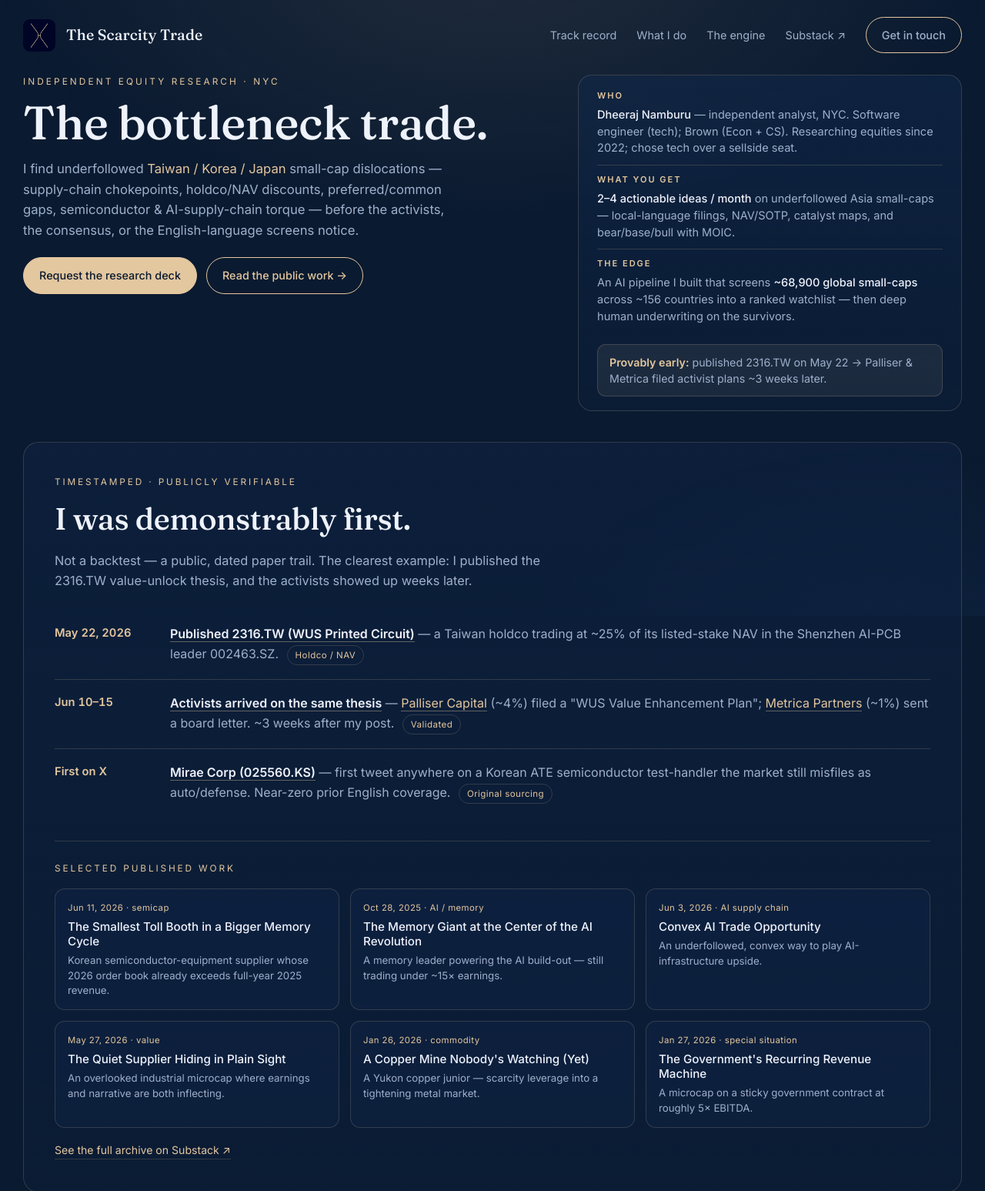
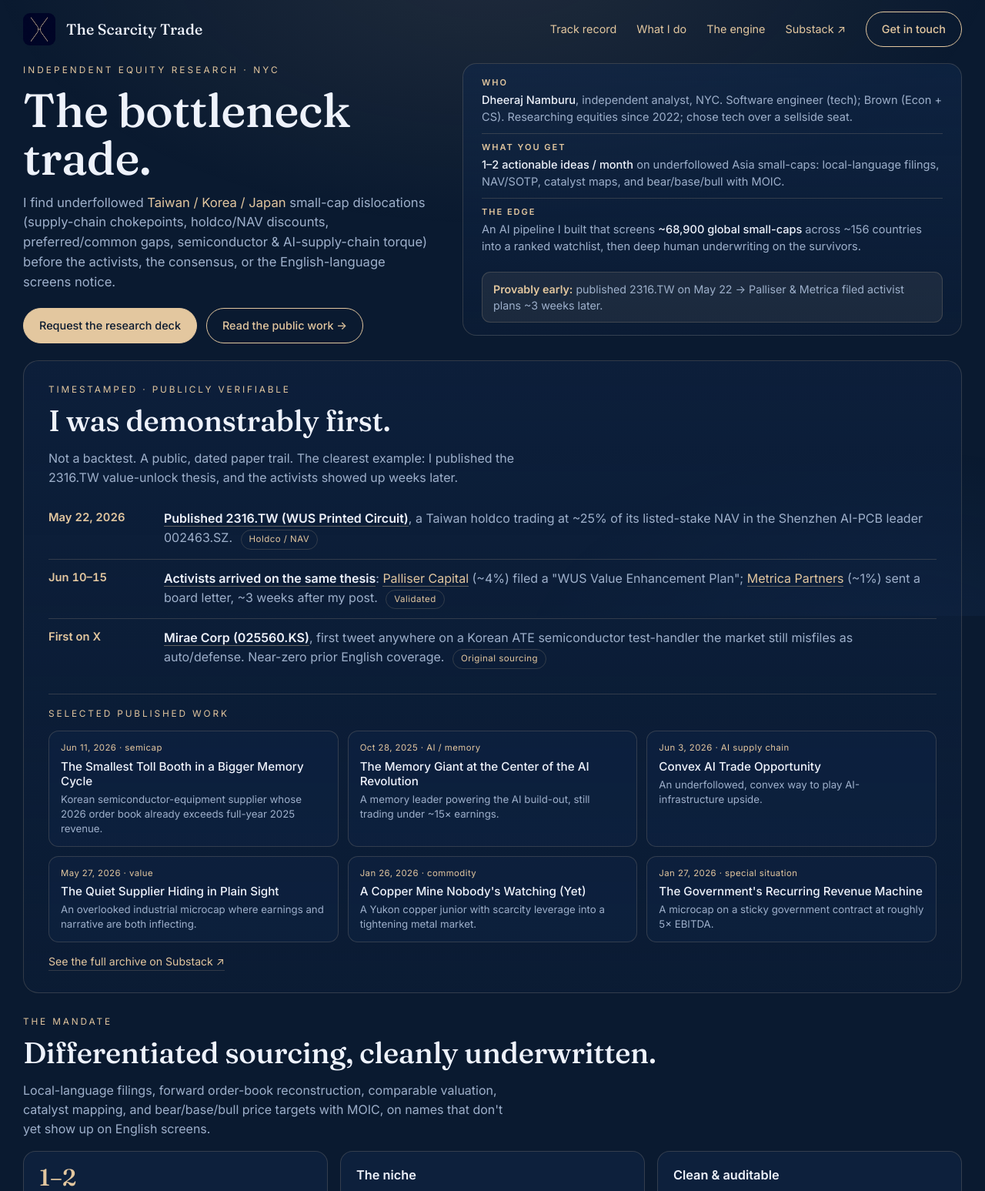
Before and after one commit to dheeraj5612/scarcity-trade-site, a plain HTML site: page index.html in a window 1280 px wide. Shown: the top 1547 px of the page at 77% size. Drawn offline with Linux system fonts and the light colour scheme.

Commit message:
Density pass, remove em dashes, 1-2 cadence, gold nav links, fix btn hover

```diff
--- a/index.html
+++ b/index.html
@@ -3,10 +3,10 @@
 <head>
 <meta charset="utf-8">
 <meta name="viewport" content="width=device-width, initial-scale=1">
-<title>The Scarcity Trade — Independent Asia small-cap research</title>
-<meta name="description" content="The bottleneck trade: underfollowed Taiwan / Korea / Japan small-cap dislocations — found before the activists, the consensus, and the English-language screens.">
+<title>The Scarcity Trade: Independent Asia small-cap research</title>
+<meta name="description" content="The bottleneck trade: underfollowed Taiwan / Korea / Japan small-cap dislocations, found before the activists, the consensus, and the English-language screens.">
 <meta property="og:title" content="The Scarcity Trade">
-<meta property="og:description" content="The bottleneck trade — independent, timestamped Asia small-cap research.">
+<meta property="og:description" content="The bottleneck trade. Independent, timestamped Asia small-cap research.">
 <meta property="og:image" content="/assets/logo.png">
 <link rel="icon" href="/assets/logo.png">
 <link rel="preconnect" href="https://fonts.googleapis.com">
@@ -20,7 +20,7 @@
 }
 *{box-sizing:border-box} html{scroll-behavior:smooth}
 body{margin:0;background:var(--navy);color:var(--ink);
-  font-family:Inter,-apple-system,system-ui,sans-serif;line-height:1.6;
+  font-family:Inter,-apple-system,system-ui,sans-serif;line-height:1.55;
   -webkit-font-smoothing:antialiased;}
 .wrap{max-width:1280px;margin:0 auto;padding:0 30px}
 a{color:inherit}
@@ -35,14 +35,13 @@
 main{position:relative;z-index:1}
 
 /* header */
-header{display:flex;align-items:center;justify-content:space-between;padding:22px 0}
+header{display:flex;align-items:center;justify-content:space-between;padding:15px 0}
 .brand{display:flex;align-items:center;gap:14px;text-decoration:none}
 .brand img{width:42px;height:42px;border-radius:9px}
 .brand b{font-family:Fraunces,Georgia,serif;font-weight:500;letter-spacing:.005em;font-size:1.22rem;color:var(--ink)}
-.nav{font-feature-settings:"ss01";}
 .nav{display:flex;gap:26px;align-items:center;font-size:.9rem}
-.nav a{color:var(--muted);text-decoration:none;transition:color .2s}
-.nav a:hover{color:var(--gold)}
+.nav a:not(.btn){color:var(--gold);text-decoration:none;transition:color .2s}
+.nav a:not(.btn):hover{color:var(--gold-bright)}
 .btn{display:inline-block;border:1px solid var(--gold);color:var(--gold);
   padding:11px 20px;border-radius:999px;text-decoration:none;font-size:.9rem;font-weight:500;
   transition:all .2s;white-space:nowrap}
@@ -51,37 +50,36 @@
 .btn-solid:hover{background:var(--gold-bright);border-color:var(--gold-bright)}
 
 /* hero */
-.hero{padding:6px 0 14px}
-.hero-grid{display:grid;grid-template-columns:1.15fr .85fr;gap:46px;align-items:start}
-.hero .mark{width:60px;height:60px;border-radius:13px;margin:0 0 16px;display:block;box-shadow:0 14px 44px rgba(0,0,0,.45)}
-.eyebrow{font-size:.74rem;letter-spacing:.26em;text-transform:uppercase;color:var(--gold);margin-bottom:13px}
-h1{font-family:Fraunces,serif;font-weight:500;font-size:clamp(2.3rem,5vw,3.8rem);line-height:1.02;margin:0 0 15px;letter-spacing:-.01em}
-.hero p.lead{font-size:1.04rem;color:var(--muted);max-width:560px;margin:0 0 22px}
+.hero{padding:6px 0 8px}
+.hero-grid{display:grid;grid-template-columns:0.9fr 1.1fr;gap:40px;align-items:start}
+.eyebrow{font-size:.74rem;letter-spacing:.26em;text-transform:uppercase;color:var(--gold);margin-bottom:12px}
+h1{font-family:Fraunces,serif;font-weight:500;font-size:clamp(2.3rem,5vw,3.8rem);line-height:1.02;margin:0 0 14px;letter-spacing:-.01em}
+.hero p.lead{font-size:1.04rem;color:var(--muted);max-width:560px;margin:0 0 20px}
 .cta-row{display:flex;gap:12px;flex-wrap:wrap}
-.fact-card{background:linear-gradient(180deg,rgba(16,39,73,.62),rgba(14,34,65,.28));border:1px solid var(--line);border-radius:18px;padding:18px 24px}
-.fact-card .blk{padding:10px 0;border-top:1px solid var(--line)}
+.fact-card{background:linear-gradient(180deg,rgba(16,39,73,.62),rgba(14,34,65,.28));border:1px solid var(--line);border-radius:18px;padding:16px 24px}
+.fact-card .blk{padding:9px 0;border-top:1px solid var(--line)}
 .fact-card .blk:first-child{padding-top:0;border-top:0}
-.fact-card h4{font-size:.69rem;letter-spacing:.18em;text-transform:uppercase;color:var(--gold);margin:0 0 5px}
+.fact-card h4{font-size:.69rem;letter-spacing:.18em;text-transform:uppercase;color:var(--gold);margin:0 0 4px}
 .fact-card p{margin:0;color:var(--muted);font-size:.91rem;line-height:1.5}
 .fact-card .ink{color:var(--ink);font-weight:500}
-.proof-line{margin-top:14px;padding:12px 15px;border-radius:11px;background:rgba(227,199,159,.08);border:1px solid var(--line);color:var(--muted);font-size:.89rem;line-height:1.5}
+.proof-line{margin-top:12px;padding:11px 14px;border-radius:11px;background:rgba(227,199,159,.08);border:1px solid var(--line);color:var(--muted);font-size:.89rem;line-height:1.5}
 .proof-line b{color:var(--gold)}
-@media(max-width:820px){.hero-grid{grid-template-columns:1fr;gap:24px}}
+@media(max-width:820px){.hero-grid{grid-template-columns:1fr;gap:22px}}
 
 /* divider rule */
 .rule{height:1px;background:var(--line);margin:8px 0}
 
 /* sections */
-section{padding:26px 0}
-.kicker{font-size:.74rem;letter-spacing:.24em;text-transform:uppercase;color:var(--gold);margin-bottom:16px}
-h2{font-family:Fraunces,serif;font-weight:500;font-size:clamp(1.7rem,4vw,2.5rem);line-height:1.12;margin:0 0 18px;letter-spacing:-.01em}
-.sub{color:var(--muted);max-width:640px;font-size:1.02rem}
+section{padding:14px 0}
+.kicker{font-size:.74rem;letter-spacing:.24em;text-transform:uppercase;color:var(--gold);margin-bottom:10px}
+h2{font-family:Fraunces,serif;font-weight:500;font-size:clamp(1.7rem,4vw,2.4rem);line-height:1.1;margin:0 0 11px;letter-spacing:-.01em}
+.sub{color:var(--muted);max-width:640px;font-size:1.0rem}
 
 /* proof timeline */
 .proof{background:linear-gradient(180deg,rgba(14,34,65,.6),rgba(14,34,65,.25));
-  border:1px solid var(--line);border-radius:20px;padding:42px 40px}
-.tl{display:grid;gap:0;margin-top:26px}
-.tl .row{display:grid;grid-template-columns:128px 1fr;gap:22px;padding:18px 0;border-top:1px solid var(--line)}
+  border:1px solid var(--line);border-radius:20px;padding:28px 32px}
+.tl{display:grid;gap:0;margin-top:16px}
+.tl .row{display:grid;grid-template-columns:128px 1fr;gap:22px;padding:12px 0;border-top:1px solid var(--line)}
 .tl .row:first-child{border-top:0}
 .tl .date{color:var(--gold);font-weight:600;font-size:.92rem;font-variant-numeric:tabular-nums}
 .tl .what b{color:var(--ink)}
@@ -91,45 +89,45 @@
 .what a{color:var(--gold);border-bottom:1px solid rgba(227,199,159,.4);text-decoration:none;transition:color .2s,border-color .2s}
 .what a:hover{color:var(--gold-bright);border-color:var(--gold-bright)}
 .what a b{color:inherit}
-.work-grid{display:grid;grid-template-columns:repeat(3,1fr);gap:14px;margin-top:16px}
-.work{display:flex;flex-direction:column;gap:6px;padding:15px 16px;border:1px solid var(--line);border-radius:13px;background:rgba(16,39,73,.4);text-decoration:none;transition:border-color .2s,background .2s}
+.work-grid{display:grid;grid-template-columns:repeat(3,1fr);gap:12px;margin-top:13px}
+.work{display:flex;flex-direction:column;gap:5px;padding:13px 15px;border:1px solid var(--line);border-radius:13px;background:rgba(16,39,73,.4);text-decoration:none;transition:border-color .2s,background .2s}
 .work:hover{border-color:var(--gold);background:rgba(16,39,73,.72)}
 .work .wdate{font-size:.71rem;color:var(--gold);letter-spacing:.04em}
 .work .wtitle{font-size:.95rem;color:var(--ink);font-weight:500;line-height:1.25}
-.work .wnote{font-size:.83rem;color:var(--muted);line-height:1.45}
-.seeall{display:inline-block;margin-top:18px;color:var(--gold);text-decoration:none;font-size:.88rem;border-bottom:1px solid var(--line)}
+.work .wnote{font-size:.83rem;color:var(--muted);line-height:1.42}
+.seeall{display:inline-block;margin-top:14px;color:var(--gold);text-decoration:none;font-size:.88rem;border-bottom:1px solid var(--line)}
 .seeall:hover{color:var(--gold-bright)}
 @media(max-width:820px){.work-grid{grid-template-columns:1fr}}
 
 /* grid cards */
-.grid{display:grid;grid-template-columns:repeat(3,1fr);gap:18px;margin-top:30px}
-.card{background:rgba(16,39,73,.5);border:1px solid var(--line);border-radius:16px;padding:24px}
-.card h3{font-size:1.02rem;margin:0 0 8px;color:var(--ink);font-weight:600}
-.card p{margin:0;color:var(--muted);font-size:.94rem}
-.num{font-family:Fraunces,serif;color:var(--gold);font-size:1.9rem;line-height:1;margin-bottom:10px;font-weight:500}
+.grid{display:grid;grid-template-columns:repeat(3,1fr);gap:16px;margin-top:16px}
+.card{background:rgba(16,39,73,.5);border:1px solid var(--line);border-radius:16px;padding:18px 20px}
+.card h3{font-size:1.02rem;margin:0 0 7px;color:var(--ink);font-weight:600}
+.card p{margin:0;color:var(--muted);font-size:.92rem}
+.num{font-family:Fraunces,serif;color:var(--gold);font-size:1.9rem;line-height:1;margin-bottom:8px;font-weight:500}
 
 /* engine / watchlist callout */
-.engine{display:grid;grid-template-columns:1.3fr 1fr;gap:36px;align-items:center;
+.engine{display:grid;grid-template-columns:1.3fr 1fr;gap:30px;align-items:center;
   background:linear-gradient(180deg,rgba(16,39,73,.55),rgba(10,26,48,.2));
-  border:1px solid var(--line);border-radius:20px;padding:40px}
-.engine .big{font-family:Fraunces,serif;font-size:clamp(2.2rem,6vw,3.4rem);color:var(--gold);line-height:1;margin-bottom:6px}
-.disc{font-size:.8rem;color:var(--muted-2);margin-top:16px;max-width:560px}
+  border:1px solid var(--line);border-radius:20px;padding:26px 32px}
+.engine .big{font-family:Fraunces,serif;font-size:clamp(2.2rem,6vw,3.4rem);color:var(--gold);line-height:1;margin-bottom:5px}
+.disc{font-size:.8rem;color:var(--muted-2);margin-top:13px;max-width:560px}
 
 /* contact */
-.contact{text-align:center;padding:72px 0 40px}
+.contact{text-align:center;padding:34px 0 18px}
 .contact a.mail{font-family:Fraunces,serif;font-size:clamp(1.3rem,4vw,2rem);color:var(--gold);text-decoration:none;border-bottom:1px solid var(--line);padding-bottom:3px}
-.socials{display:flex;gap:24px;justify-content:center;margin-top:30px;font-size:.92rem}
+.socials{display:flex;gap:24px;justify-content:center;margin-top:20px;font-size:.92rem}
 .socials a{color:var(--muted);text-decoration:none;transition:color .2s}
 .socials a:hover{color:var(--gold)}
 
-footer{border-top:1px solid var(--line);padding:30px 0 50px;color:var(--muted-2);font-size:.8rem;text-align:center}
+footer{border-top:1px solid var(--line);padding:18px 0 28px;color:var(--muted-2);font-size:.8rem;text-align:center}
 
 @media(max-width:760px){
   .nav .links{display:none}
   .grid{grid-template-columns:1fr}
   .engine{grid-template-columns:1fr;text-align:center}
   .tl .row{grid-template-columns:84px 1fr;gap:14px}
-  .proof{padding:30px 22px}
+  .proof{padding:24px 20px}
 }
 </style>
 </head>
@@ -158,17 +156,17 @@
       <div class="hero-left">
         <div class="eyebrow">Independent equity research · NYC</div>
         <h1>The bottleneck trade.</h1>
-        <p class="lead">I find underfollowed <span class="gold">Taiwan / Korea / Japan</span> small-cap dislocations — supply-chain chokepoints, holdco/NAV discounts, preferred/common gaps, semiconductor &amp; AI-supply-chain torque — before the activists, the consensus, or the English-language screens notice.</p>
+        <p class="lead">I find underfollowed <span class="gold">Taiwan / Korea / Japan</span> small-cap dislocations (supply-chain chokepoints, holdco/NAV discounts, preferred/common gaps, semiconductor &amp; AI-supply-chain torque) before the activists, the consensus, or the English-language screens notice.</p>
         <div class="cta-row">
-          <a class="btn-solid btn" href="mailto:dheeraj@scarcitytrade.com?subject=Intro%20—%20research">Request the research deck</a>
+          <a class="btn-solid btn" href="mailto:dheeraj@scarcitytrade.com?subject=Research%20intro">Request the research deck</a>
           <a class="btn" href="https://scarcitytrade.substack.com" target="_blank" rel="noopener">Read the public work →</a>
         </div>
       </div>
       <div class="hero-right">
         <div class="fact-card">
-          <div class="blk"><h4>Who</h4><p><span class="ink">Dheeraj Namburu</span> — independent analyst, NYC. Software engineer (tech); Brown (Econ + CS). Researching equities since 2022; chose tech over a sellside seat.</p></div>
-          <div class="blk"><h4>What you get</h4><p><span class="ink">2–4 actionable ideas / month</span> on underfollowed Asia small-caps — local-language filings, NAV/SOTP, catalyst maps, and bear/base/bull with MOIC.</p></div>
-          <div class="blk"><h4>The edge</h4><p>An AI pipeline I built that screens <span class="ink">~68,900 global small-caps</span> across ~156 countries into a ranked watchlist — then deep human underwriting on the survivors.</p></div>
+          <div class="blk"><h4>Who</h4><p><span class="ink">Dheeraj Namburu</span>, independent analyst, NYC. Software engineer (tech); Brown (Econ + CS). Researching equities since 2022; chose tech over a sellside seat.</p></div>
+          <div class="blk"><h4>What you get</h4><p><span class="ink">1–2 actionable ideas / month</span> on underfollowed Asia small-caps: local-language filings, NAV/SOTP, catalyst maps, and bear/base/bull with MOIC.</p></div>
+          <div class="blk"><h4>The edge</h4><p>An AI pipeline I built that screens <span class="ink">~68,900 global small-caps</span> across ~156 countries into a ranked watchlist, then deep human underwriting on the survivors.</p></div>
           <div class="proof-line"><b>Provably early:</b> published 2316.TW on May 22 → Palliser &amp; Metrica filed activist plans ~3 weeks later.</div>
         </div>
       </div>
@@ -180,30 +178,30 @@
     <div class="proof">
       <div class="kicker">Timestamped · publicly verifiable</div>
       <h2>I was demonstrably first.</h2>
-      <p class="sub">Not a backtest — a public, dated paper trail. The clearest example: I published the 2316.TW value-unlock thesis, and the activists showed up weeks later.</p>
+      <p class="sub">Not a backtest. A public, dated paper trail. The clearest example: I published the 2316.TW value-unlock thesis, and the activists showed up weeks later.</p>
       <div class="tl">
         <div class="row">
           <div class="date">May 22, 2026</div>
-          <div class="what"><a href="https://scarcitytrade.substack.com/p/the-super-hidden-printed-circuit" target="_blank" rel="noopener"><b>Published 2316.TW (WUS Printed Circuit)</b></a> — a Taiwan holdco trading at ~25% of its listed-stake NAV in the Shenzhen AI-PCB leader 002463.SZ. <span class="tag">Holdco / NAV</span></div>
+          <div class="what"><a href="https://scarcitytrade.substack.com/p/the-super-hidden-printed-circuit" target="_blank" rel="noopener"><b>Published 2316.TW (WUS Printed Circuit)</b></a>, a Taiwan holdco trading at ~25% of its listed-stake NAV in the Shenzhen AI-PCB leader 002463.SZ. <span class="tag">Holdco / NAV</span></div>
         </div>
         <div class="row">
           <div class="date">Jun 10–15</div>
-          <div class="what"><a href="https://scarcitytrade.substack.com/p/activists-on-board-to-close-nav-discount" target="_blank" rel="noopener"><b>Activists arrived on the same thesis</b></a> — <a href="https://mms.businesswire.com/media/20260615754405/en/2830549/1/%5BEN%5D_Palliser_-_WUS_Value_Enhancement_Plan_-_vSent.pdf?download=1" target="_blank" rel="noopener">Palliser Capital</a> (~4%) filed a "WUS Value Enhancement Plan"; <a href="https://metricapartners.com/blog/2026/06/10/%e8%ac%b9%e5%b0%b1%e8%b2%b4%e5%85%ac%e5%8f%b8%e8%82%a1%e5%83%b9%e9%95%b7%e6%9c%9f%e5%a4%a7%e5%b9%85%e6%8a%98%e5%83%b9%e6%96%bc%e6%b7%a8%e5%80%bc%e3%80%81%e8%b3%87%e6%9c%ac%e9%85%8d%e7%bd%ae%e6%94%bf/" target="_blank" rel="noopener">Metrica Partners</a> (~1%) sent a board letter. ~3 weeks after my post. <span class="tag">Validated</span></div>
+          <div class="what"><a href="https://scarcitytrade.substack.com/p/activists-on-board-to-close-nav-discount" target="_blank" rel="noopener"><b>Activists arrived on the same thesis</b></a>: <a href="https://mms.businesswire.com/media/20260615754405/en/2830549/1/%5BEN%5D_Palliser_-_WUS_Value_Enhancement_Plan_-_vSent.pdf?download=1" target="_blank" rel="noopener">Palliser Capital</a> (~4%) filed a "WUS Value Enhancement Plan"; <a href="https://metricapartners.com/blog/2026/06/10/%e8%ac%b9%e5%b0%b1%e8%b2%b4%e5%85%ac%e5%8f%b8%e8%82%a1%e5%83%b9%e9%95%b7%e6%9c%9f%e5%a4%a7%e5%b9%85%e6%8a%98%e5%83%b9%e6%96%bc%e6%b7%a8%e5%80%bc%e3%80%81%e8%b3%87%e6%9c%ac%e9%85%8d%e7%bd%ae%e6%94%bf/" target="_blank" rel="noopener">Metrica Partners</a> (~1%) sent a board letter, ~3 weeks after my post. <span class="tag">Validated</span></div>
         </div>
         <div class="row">
           <div class="date">First on X</div>
-          <div class="what"><a href="https://x.com/ScarcityTrade/status/2049013950130372915" target="_blank" rel="noopener"><b>Mirae Corp (025560.KS)</b></a> — first tweet anywhere on a Korean ATE semiconductor test-handler the market still misfiles as auto/defense. Near-zero prior English coverage. <span class="tag">Original sourcing</span></div>
+          <div class="what"><a href="https://x.com/ScarcityTrade/status/2049013950130372915" target="_blank" rel="noopener"><b>Mirae Corp (025560.KS)</b></a>, first tweet anywhere on a Korean ATE semiconductor test-handler the market still misfiles as auto/defense. Near-zero prior English coverage. <span class="tag">Original sourcing</span></div>
         </div>
       </div>
 
-      <div class="rule" style="margin:30px 0 0"></div>
-      <div class="kicker" style="margin-top:26px;margin-bottom:0">Selected published work</div>
+      <div class="rule" style="margin:20px 0 0"></div>
+      <div class="kicker" style="margin-top:16px;margin-bottom:0">Selected published work</div>
       <div class="work-grid">
         <a class="work" href="https://scarcitytrade.substack.com/p/the-smallest-toll-booth-in-a-bigger" target="_blank" rel="noopener"><span class="wdate">Jun 11, 2026 · semicap</span><span class="wtitle">The Smallest Toll Booth in a Bigger Memory Cycle</span><span class="wnote">Korean semiconductor-equipment supplier whose 2026 order book already exceeds full-year 2025 revenue.</span></a>
-        <a class="work" href="https://scarcitytrade.substack.com/p/the-memory-giant-at-the-center-of" target="_blank" rel="noopener"><span class="wdate">Oct 28, 2025 · AI / memory</span><span class="wtitle">The Memory Giant at the Center of the AI Revolution</span><span class="wnote">A memory leader powering the AI build-out — still trading under ~15× earnings.</span></a>
+        <a class="work" href="https://scarcitytrade.substack.com/p/the-memory-giant-at-the-center-of" target="_blank" rel="noopener"><span class="wdate">Oct 28, 2025 · AI / memory</span><span class="wtitle">The Memory Giant at the Center of the AI Revolution</span><span class="wnote">A memory leader powering the AI build-out, still trading under ~15× earnings.</span></a>
         <a class="work" href="https://scarcitytrade.substack.com/p/convex-ai-trade-opportunity" target="_blank" rel="noopener"><span class="wdate">Jun 3, 2026 · AI supply chain</span><span class="wtitle">Convex AI Trade Opportunity</span><span class="wnote">An underfollowed, convex way to play AI-infrastructure upside.</span></a>
         <a class="work" href="https://scarcitytrade.substack.com/p/the-quiet-supplier-hiding-in-plain" target="_blank" rel="noopener"><span class="wdate">May 27, 2026 · value</span><span class="wtitle">The Quiet Supplier Hiding in Plain Sight</span><span class="wnote">An overlooked industrial microcap where earnings and narrative are both inflecting.</span></a>
-        <a class="work" href="https://scarcitytrade.substack.com/p/a-copper-mine-nobodys-watching-yet" target="_blank" rel="noopener"><span class="wdate">Jan 26, 2026 · commodity</span><span class="wtitle">A Copper Mine Nobody's Watching (Yet)</span><span class="wnote">A Yukon copper junior — scarcity leverage into a tightening metal market.</span></a>
+        <a class="work" href="https://scarcitytrade.substack.com/p/a-copper-mine-nobodys-watching-yet" target="_blank" rel="noopener"><span class="wdate">Jan 26, 2026 · commodity</span><span class="wtitle">A Copper Mine Nobody's Watching (Yet)</span><span class="wnote">A Yukon copper junior with scarcity leverage into a tightening metal market.</span></a>
         <a class="work" href="https://scarcitytrade.substack.com/p/the-governments-recurring-revenue" target="_blank" rel="noopener"><span class="wdate">Jan 27, 2026 · special situation</span><span class="wtitle">The Government's Recurring Revenue Machine</span><span class="wnote">A microcap on a sticky government contract at roughly 5× EBITDA.</span></a>
       </div>
       <a class="seeall" href="https://scarcitytrade.substack.com/archive" target="_blank" rel="noopener">See the full archive on Substack ↗</a>
@@ -214,9 +212,9 @@
   <section id="what">
     <div class="kicker">The mandate</div>
     <h2>Differentiated sourcing, cleanly underwritten.</h2>
-    <p class="sub">Local-language filings, forward order-book reconstruction, comparable valuation, catalyst mapping, and bear/base/bull price targets with MOIC — on names that don't yet show up on English screens.</p>
+    <p class="sub">Local-language filings, forward order-book reconstruction, comparable valuation, catalyst mapping, and bear/base/bull price targets with MOIC, on names that don't yet show up on English screens.</p>
     <div class="grid">
-      <div class="card"><div class="num">2–4</div><h3>Actionable ideas / month</h3><p>Underfollowed Asia small-cap dislocations with a clear catalyst path, for a small number of funds.</p></div>
+      <div class="card"><div class="num">1–2</div><h3>Actionable ideas / month</h3><p>Underfollowed Asia small-cap dislocations with a clear catalyst path, for a small number of funds.</p></div>
       <div class="card"><h3>The niche</h3><p>Semiconductors &amp; AI supply chain (HBM, PCB, semicap, test/handler), holdco/NAV discounts, preferred/common gaps, restructuring, event-driven &amp; activist setups.</p></div>
       <div class="card"><h3>Clean &amp; auditable</h3><p>Every thesis carries source provenance. General, impersonal published work; bespoke research for a select few. For institutional discussion only.</p></div>
     </div>
@@ -228,9 +226,9 @@
       <div>
         <div class="kicker">The screening engine</div>
         <div class="big">~68,900</div>
-        <h2 style="font-size:clamp(1.4rem,3.5vw,2rem);margin-top:6px">global small-caps, triaged by AI — then underwritten by hand.</h2>
+        <h2 style="font-size:clamp(1.4rem,3.5vw,2rem);margin-top:6px">global small-caps, triaged by AI, then underwritten by hand.</h2>
         <p class="sub">I built an autonomous pipeline that generates structured fundamental theses across ~68,900 unique small/micro-caps in ~156 countries, distilled into a ranked top-100 watchlist. The survivors get deep human work; the watchlist is where the bottlenecks surface.</p>
-        <p class="disc">The watchlist below is <b>AI-generated triage</b> — informational only, not investment advice, and the starting point for human diligence rather than conviction calls. Figures are model-scraped and need verification.</p>
+        <p class="disc">The watchlist below is <b>AI-generated triage</b>: informational only, not investment advice, and the starting point for human diligence rather than conviction calls. Figures are model-scraped and need verification.</p>
       </div>
       <div style="text-align:center">
         <a class="btn-solid btn" href="https://dheeraj5612.github.io/tickerhelper-results/" target="_blank" rel="noopener" style="font-size:1rem;padding:14px 26px">View the AI watchlist →</a>
@@ -241,7 +239,7 @@
   <!-- CONTACT -->
   <section class="contact">
     <div class="eyebrow">Opening limited capacity</div>
-    <h2 style="margin-bottom:26px">Worth fifteen minutes?</h2>
+    <h2 style="margin-bottom:16px">Worth fifteen minutes?</h2>
     <a class="mail" href="mailto:dheeraj@scarcitytrade.com">dheeraj@scarcitytrade.com</a>
     <div class="socials">
       <a href="https://scarcitytrade.substack.com" target="_blank" rel="noopener">Substack ↗</a>
```
